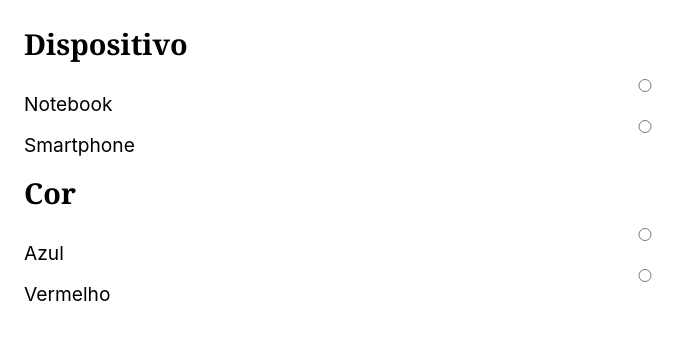
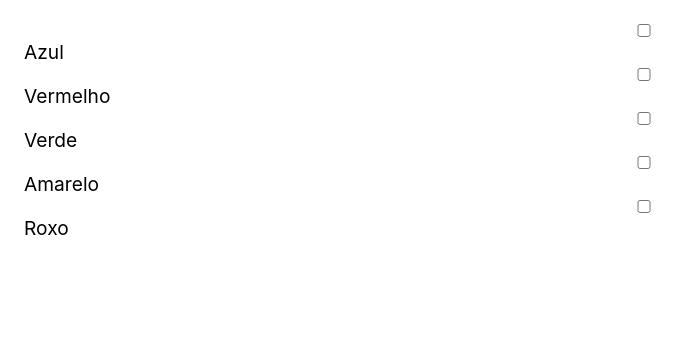
Before and after one commit to luisabianca/react-origamid, a React (Vite) app: page / in a window 1280 px wide. Shown: the top 340 px of the page, without its empty margins (0-691 px from the left). Built offline with nearby package versions, Linux system fonts and the light colour scheme.

Commit message:
checkbox

```diff
--- /dev/null
+++ b/src/Forms/CheckboxOneItem.jsx
@@ -0,0 +1,25 @@
+import React, { useState } from 'react'
+
+const CheckboxOneItem = () => {
+    const [checkbox, setCheckbox] = useState(false);
+
+    function handleChange({ target }) {
+        setCheckbox(target.checked);
+    }
+
+    return (
+        <form>
+            <label>
+                <input
+                    type="checkbox"
+                    value="termos"
+                    checked={checkbox}
+                    onChange={handleChange}
+                />
+                Li os termos.
+            </label>
+        </form>
+    )
+}
+
+export default CheckboxOneItem;
--- /dev/null
+++ b/src/Forms/CheckboxVariousItens.jsx
@@ -0,0 +1,74 @@
+import React, { useState } from 'react'
+
+const CheckboxVariousItens = () => {
+  const [cores, setCores] = useState([]);
+
+  function handleChange({ target }) {
+    if (target.checked) {
+      setCores([...cores, target.value]);
+    } else {
+      setCores(cores.filter((cor) => cor !== target.value));
+    }
+  }
+
+  function handleChecked(cor) {
+    return cores.includes(cor);
+  }
+
+  return (
+    <form>
+      <label>
+        <input
+          type="checkbox"
+          value="azul"
+          checked={handleChecked('azul')}
+          onChange={handleChange}
+        />
+        Azul
+      </label>
+      <label>
+        <input
+          type="checkbox"
+          value="vermelho"
+          checked={handleChecked('vermelho')}
+          onChange={handleChange}
+        />
+        Vermelho
+      </label>
+      <label>
+        <input
+          type="checkbox"
+          value="verde"
+          checked={handleChecked('verde')}
+          onChange={handleChange}
+        />
+        Verde
+      </label>
+      <label>
+        <input
+          type="checkbox"
+          value="amarelo"
+          checked={handleChecked('amarelo')}
+          onChange={handleChange}
+        />
+        Amarelo
+      </label>
+      <label>
+        <input
+          type="checkbox"
+          value="roxo"
+          checked={handleChecked('roxo')}
+          onChange={handleChange}
+        />
+        Roxo
+      </label>
+      <ul>
+        {cores.map((cor) => (
+          <li key={cor}>{cor}</li>
+        ))}
+      </ul>
+    </form>
+  );
+};
+
+export default CheckboxVariousItens;
--- a/src/Forms/Inputs.jsx
+++ b/src/Forms/Inputs.jsx
@@ -3,13 +3,15 @@ import FetchPost from './FetchPost';
 import TextArea from './TextArea';
 import Select from './Select';
 import Radio from './Radio';
+import CheckboxOneItem from './CheckboxOneItem';
+import CheckboxVariousItens from './CheckboxVariousItens';
 
 const Inputs = () => {
   return (
     <div>
       {/* <FetchPost />  */}
       {/* <TextArea /> */}
-      <Radio />
+      <CheckboxVariousItens />
     </div>
 
   )
```
